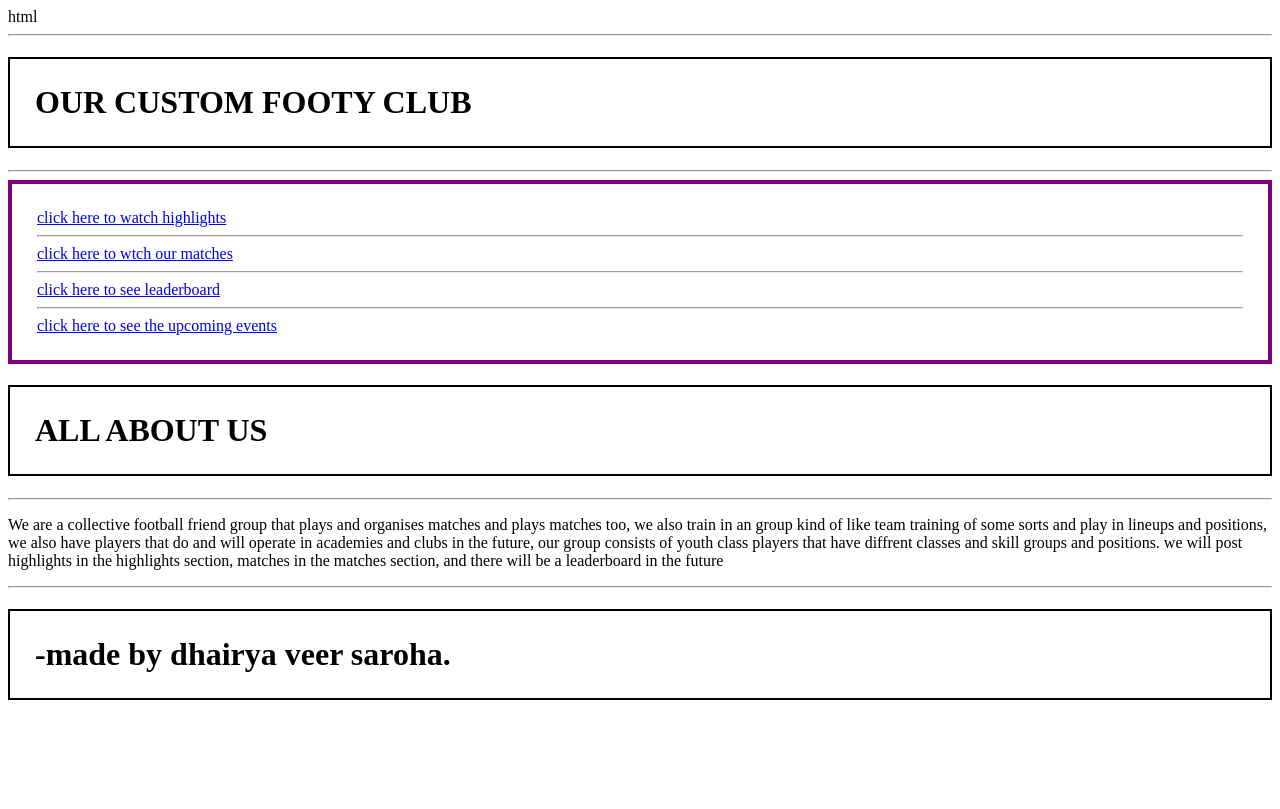
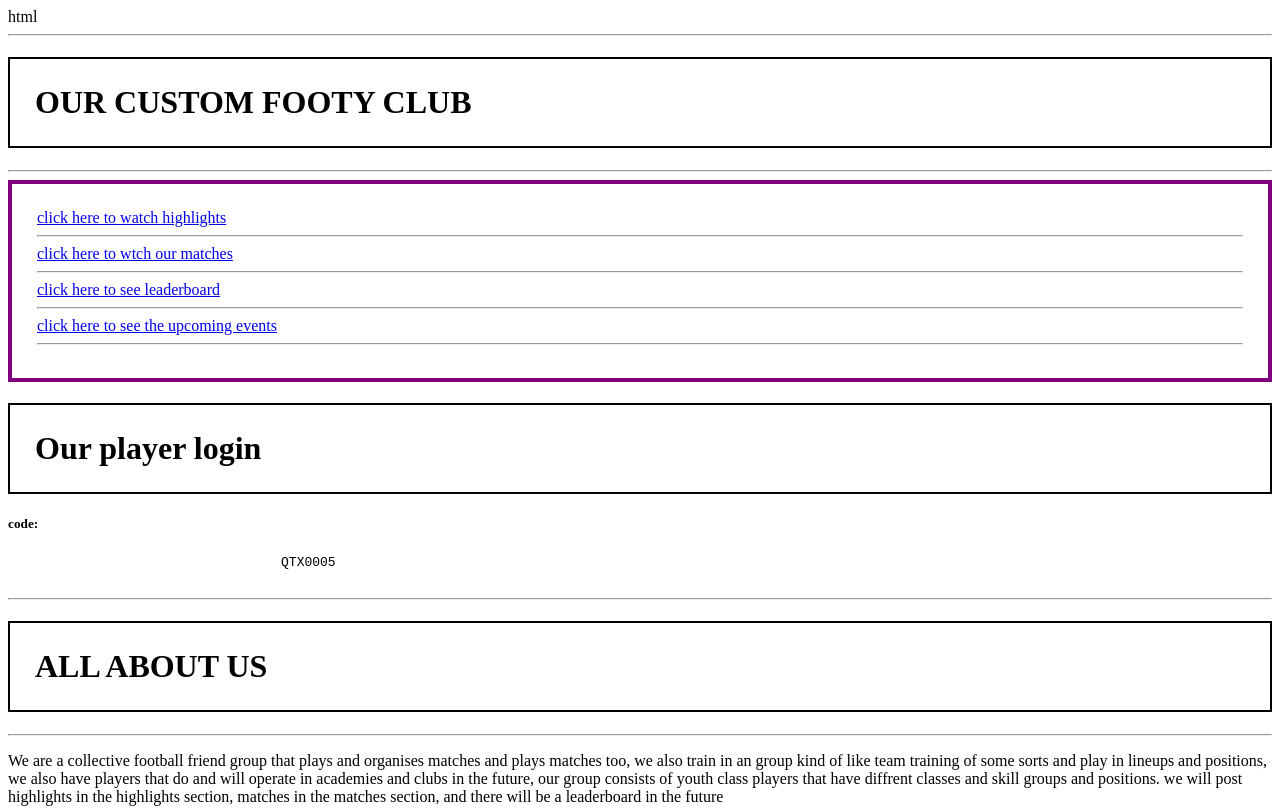
Before and after one commit to crusaid7DVS/Dhairyaveersaroha, a plain HTML site: page index.html in a window 1280 px wide. Shown: the top 809 px of the page. Drawn offline with Linux system fonts and the light colour scheme.

Commit message:
Update index.html

```diff
--- a/index.html
+++ b/index.html
@@ -12,6 +12,8 @@
       padding:25px;
     }
   </style>
+  <script>
+ </script>
   </head>
   <hr>
                                         <h1>OUR CUSTOM FOOTY CLUB</h1>
@@ -24,7 +26,15 @@
                                       <a href="leaderboards.html">click here to see leaderboard</a>
   <hr>
                                       <a href="upcoming_events.html">click here to see the upcoming events</a>
-                               </nav>
+  <hr>                             </nav>
+
+                                         <h1> Our player login</h1>
+                              <h5>code:</h5>
+                                 <pre>
+                                   QTX0005
+                                 </pre>
+  <hr>
+
                                             <h1>ALL ABOUT US</h1>
   <hr>
   <p>We are a collective football friend group that plays and organises matches and plays matches too, we also train
```
